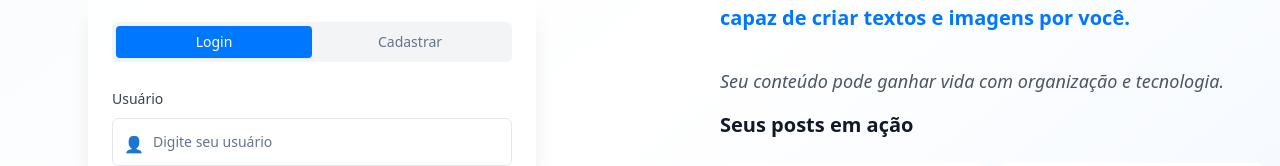
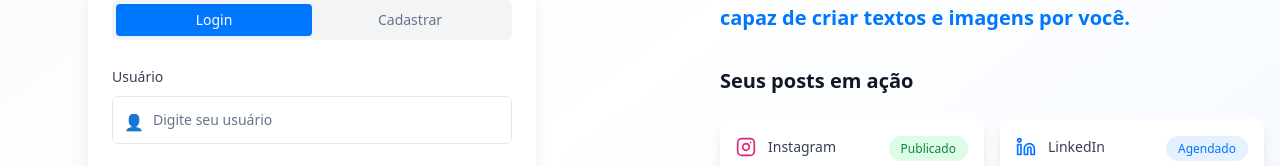
Before and after one commit to VitorJota/brand-blossom-system-59, a React (Vite) app: page / in a window 1280 px wide. Shown: the part 407-573 px from the top of the page. Built offline with nearby package versions, Linux system fonts and the light colour scheme.

Commit message:
Visual edit in Lovable
Edited UI in Lovable

```diff
--- a/src/pages/Index.tsx
+++ b/src/pages/Index.tsx
@@ -141,7 +141,7 @@ const Index = () => {
 
             {/* Posts Preview */}
             <div className="mb-8">
-              <p className="text-lg text-gray-600 mb-4 italic">Seu conteúdo pode ganhar vida com organização e tecnologia.</p>
+
               <h3 className="text-xl font-bold text-gray-900 mb-6">Seus posts em ação</h3>
 
               <div className="grid grid-cols-2 gap-4">
```
